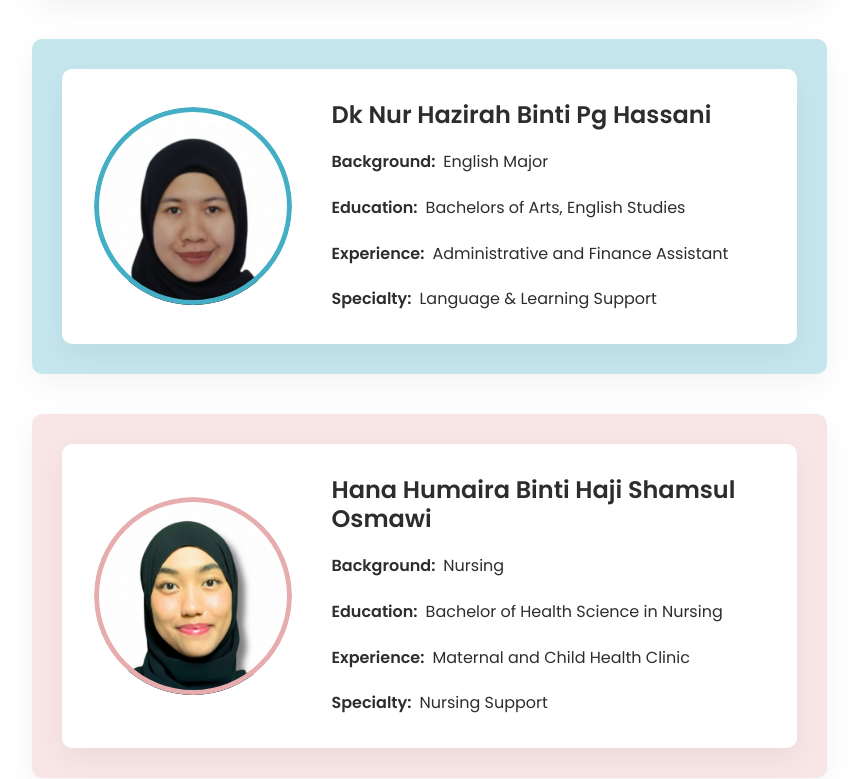
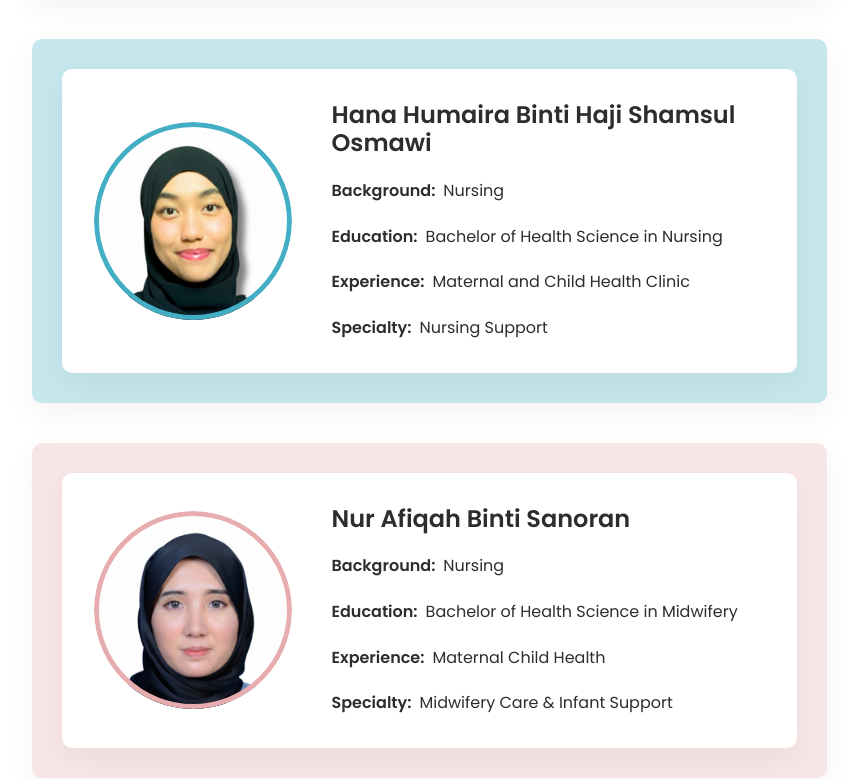
Before and after one commit to Hype580/asuhonthemove, a Next.js app: page /nannies in a window 1280 px wide. Shown: the part 6714-7493 px from the top of the page, without its empty margins (211-1069 px from the left). Built offline with nearby package versions, Linux system fonts and the light colour scheme.

Commit message:
remove DK nur

```diff
--- a/src/components/nannies/NannyList.tsx
+++ b/src/components/nannies/NannyList.tsx
@@ -335,29 +335,6 @@ const nannies = [
     objectPosition: '50% 40%'
   },
   {
-    name: 'Dk Nur Hazirah Binti Pg Hassani',
-    image: '/New_Nannies/Dk Nur Hazirah Binti Pg Hassani.jpg',
-    background: {
-      label: 'Background',
-      items: ['English Major']
-    },
-    education: {
-      label: 'Education',
-      value: 'Bachelors of Arts, English Studies'
-    },
-    experience: {
-      label: 'Experience',
-      value: 'Administrative and Finance Assistant'
-    },
-    specialty: {
-      label: 'Specialty',
-      value: 'Language & Learning Support'
-    },
-    zoom: true,
-    zoomLevel: 1.1,
-    objectPosition: '50% 80%'
-  },
-  {
     name: 'Hana Humaira Binti Haji Shamsul Osmawi',
     image: '/New_Nannies/Hana Humaira Binti Haji Shamsul Osmawi.jpg',
     background: {
```
